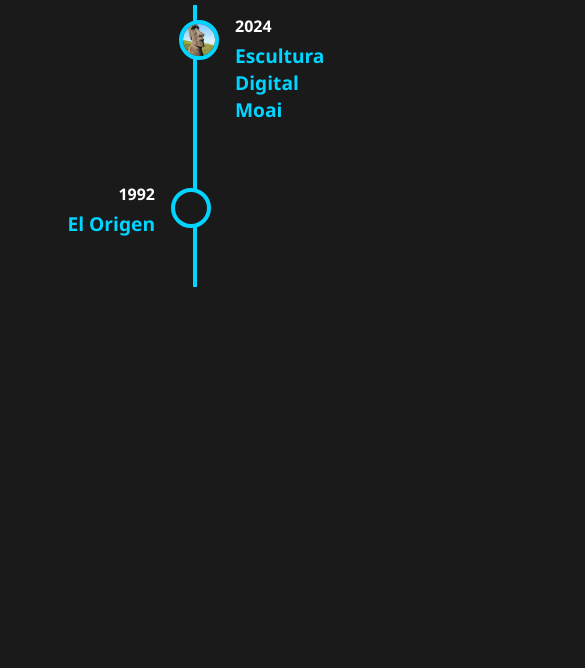
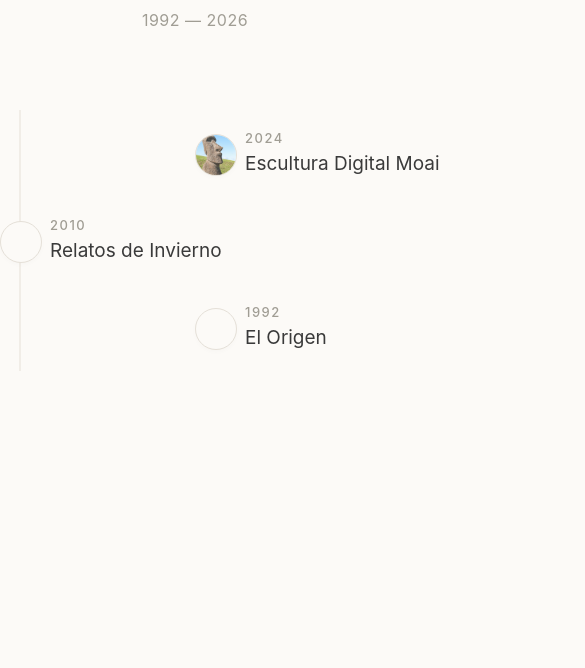
Before and after one commit to angelsima/asimonmarquez, a plain HTML site: page time-line.html in a window 390 px wide. Shown: the part 176-844 px from the top of the page, 585 px wide, since content can reach past the window. Drawn offline with Linux system fonts and the light colour scheme.

Commit message:
Update time-line.html

```diff
--- a/time-line.html
+++ b/time-line.html
@@ -3,161 +3,210 @@
 <head>
     <meta charset="UTF-8">
     <meta name="viewport" content="width=device-width, initial-scale=1.0">
-    <title>Mi Archivo Creativo - Moai</title>
+    <title>Archivo Creativo | 1992</title>
     <style>
         :root {
-            --bg-color: #1a1a1a;
-            --accent-color: #00d4ff;
-            --text-color: #ffffff;
-            --line-width: 4px;
+            /* Paleta Orgánica y Serena */
+            --bg-color: #fcfaf7;       /* Blanco lino, muy relajante */
+            --line-color: #e5e0d8;     /* Arena suave para la línea */
+            --accent-color: #8c8c73;   /* Verde oliva grisáceo (sereno) */
+            --text-main: #3a3a3a;      /* Gris grafito suave, no negro */
+            --text-secondary: #a09d94; /* Gris arcilla para fechas */
+            --card-bg: #ffffff;
         }
 
         body {
             background-color: var(--bg-color);
-            color: var(--text-color);
-            font-family: 'Segoe UI', Tahoma, Geneva, Verdana, sans-serif;
+            color: var(--text-main);
+            font-family: -apple-system, "Segoe UI", Roboto, Helvetica, sans-serif;
             margin: 0;
-            padding: 50px 0;
+            padding: 100px 0;
             display: flex;
             flex-direction: column;
             align-items: center;
+            -webkit-font-smoothing: antialiased;
         }
 
-        h1 { margin-bottom: 5px; }
-        .subtitle { margin-top: 0; margin-bottom: 40px; color: #888; }
+        h1 {
+            font-size: 32px;
+            font-weight: 300; /* Más ligero para dar aire */
+            letter-spacing: 1px;
+            margin-bottom: 10px;
+            color: var(--text-main);
+        }
 
-        /* La línea central */
+        .subtitle {
+            font-size: 16px;
+            color: var(--text-secondary);
+            margin-bottom: 80px;
+            letter-spacing: 0.5px;
+        }
+
         .timeline-container {
             position: relative;
             width: 100%;
-            max-width: 800px;
+            max-width: 850px;
         }
 
+        /* Línea central muy sutil */
         .timeline-container::after {
             content: '';
             position: absolute;
-            width: var(--line-width);
-            background-color: var(--accent-color);
+            width: 1px; /* Más fina aún */
+            background-color: var(--line-color);
             top: 0;
             bottom: 0;
             left: 50%;
-            margin-left: -2px;
+            transform: translateX(-50%);
             z-index: 1;
         }
 
-        /* Contenedor de cada evento */
         .event {
-            padding: 10px 40px;
+            padding: 20px 60px;
             position: relative;
-            background-color: inherit;
             width: 50%;
             box-sizing: border-box;
             cursor: pointer;
             z-index: 2;
         }
 
-        /* Reemplazamos el círculo original por un contenedor para la miniatura */
-        .event::after {
-            display: none; /* Ocultamos el círculo anterior */
+        /* Contenedor del Círculo/Miniatura */
+        .thumbnail-circle {
+            position: absolute;
+            width: 40px;
+            height: 40px;
+            background-color: var(--bg-color);
+            border: 1px solid var(--line-color); /* Borde fino */
+            border-radius: 50%;
+            z-index: 3;
+            top: 24px;
+            overflow: hidden;
+            transition: all 0.5s cubic-bezier(0.2, 1, 0.3, 1);
+            box-shadow: 0 2px 5px rgba(0,0,0,0.02);
         }
 
-        /* Nuevo contenedor de miniatura/círculo */
-        .thumbnail-circle {
-            position: absolute;
-            width: 32px; /* Un poco más grande para la miniatura */
-            height: 32px;
-            background-color: var(--bg-color);
-            border: 4px solid var(--accent-color);
-            border-radius: 50%;
-            z-index: 3;
-            transition: transform 0.3s ease, background-image 0.3s ease;
-            top: 15px; /* Alineación vertical */
-            overflow: hidden; /* Importante para la imagen redondeada */
-        }
+        .left .thumbnail-circle { right: -20px; }
+        .right .thumbnail-circle { left: -20px; }
 
-        /* Alternancia izquierda/derecha para el círculo */
-        .left .thumbnail-circle { right: -16px; }
-        .right .thumbnail-circle { left: -16px; }
-
-        /* Estilo de la imagen miniatura */
         .thumbnail-circle img {
             width: 100%;
             height: 100%;
-            object-fit: cover; /* Ajusta la imagen al círculo sin deformarla */
-            transition: opacity 0.3s ease;
+            object-fit: cover;
+            opacity: 0.8; /* Ligeramente desaturada hasta que se pulsa */
+            transition: opacity 0.3s;
         }
 
-        /* Alternancia izquierda/derecha para el texto */
         .left { left: 0; text-align: right; }
         .right { left: 50%; text-align: left; }
 
-        /* Contenido oculto que se expande */
+        /* Contenido Expandible */
         .content {
-            padding: 20px;
-            background: #2a2a2a;
-            border-radius: 8px;
+            background: var(--card-bg);
+            padding: 0 20px;
+            border-radius: 12px;
             max-height: 0;
             overflow: hidden;
-            transition: max-height 0.5s ease, opacity 0.5s ease;
             opacity: 0;
-            box-shadow: 0 4px 15px rgba(0,0,0,0.5);
+            transition: all 0.6s cubic-bezier(0.2, 1, 0.3, 1);
+            box-shadow: 0 4px 20px rgba(0,0,0,0.03);
+            border: 1px solid rgba(0,0,0,0.03);
         }
 
         .event.active .content {
-            max-height: 1000px; /* Suficiente para la imagen grande y texto */
+            max-height: 1000px;
             opacity: 1;
-            margin-top: 10px;
+            padding: 30px;
+            margin-top: 15px;
         }
 
-        /* Efecto al activar el evento */
+        /* Estado Activo: Suave resaltado */
         .event.active .thumbnail-circle {
-            transform: scale(1.3);
-            background-color: var(--accent-color);
+            border-color: var(--accent-color);
+            transform: scale(1.1);
+            box-shadow: 0 0 0 6px rgba(140, 140, 115, 0.05);
         }
 
-        /* Imagen grande dentro del contenido expandido */
-        .content .large-image {
-            width: 100%;
-            border-radius: 5px;
-            margin-top: 15px;
-            display: block; /* Solo se muestra cuando el evento está activo */
+        .event.active .thumbnail-circle img {
+            opacity: 1;
         }
 
-        .event h2 { margin: 0; font-size: 1.2rem; color: var(--accent-color); }
-        .date { font-weight: bold; margin-bottom: 5px; display: block; }
-        .content p { font-size: 0.95rem; line-height: 1.6; color: #ccc; }
+        .event h2 {
+            margin: 0;
+            font-size: 19px;
+            font-weight: 400;
+            color: var(--text-main);
+            transition: color 0.3s;
+        }
+
+        .date {
+            font-size: 13px;
+            font-weight: 500;
+            color: var(--text-secondary); /* Fecha discreta */
+            letter-spacing: 1.5px;
+            margin-bottom: 6px;
+            display: block;
+        }
+
+        .event.active .date {
+            color: var(--accent-color); /* Solo resalta al abrir */
+        }
+
+        .content p {
+            font-size: 15px;
+            line-height: 1.7;
+            color: #666;
+            margin-bottom: 0;
+        }
+
+        .large-image {
+            width: 100%;
+            border-radius: 6px;
+            margin-top: 20px;
+            display: block;
+        }
+
+        /* Ajuste móvil */
+        @media (max-width: 600px) {
+            .timeline-container::after { left: 20px; }
+            .event { width: 100%; text-align: left !important; padding-left: 50px; }
+            .left .thumbnail-circle, .right .thumbnail-circle { left: 0px; }
+        }
     </style>
 </head>
 <body>
 
     <h1>Archivo Creativo</h1>
-    <p class="subtitle">Desde 1992 hasta hoy</p>
+    <p class="subtitle">1992 — 2026</p>
 
     <div class="timeline-container">
 
         <div class="event right" onclick="toggleEvent(this)">
             <div class="thumbnail-circle">
-                <img src="img/moai.jpg" alt="Miniatura Moai">
+                <img src="img/moai.jpg" alt="Moai">
             </div>
-
             <span class="date">2024</span>
             <h2>Escultura Digital Moai</h2>
-
             <div class="content">
-                <p>Este proyecto fue un estudio detallado de la forma y textura de los moáis de Rapa Nui. <br>
-                Comencé con bocetos a mano y luego utilicé software de escultura digital para recrear la figura con precisión, enfocándome en el envejecimiento de la piedra.</p>
-
-                <img src="img/moai.jpg" alt="Moai Renderizado" class="large-image">
+                <p>Un ejercicio de paciencia y observación sobre la erosión del tiempo en la piedra volcánica.</p>
+                <img src="img/moai.jpg" alt="Moai Full" class="large-image">
             </div>
         </div>
 
         <div class="event left" onclick="toggleEvent(this)">
-            <div class="thumbnail-circle">
-                </div>
+            <div class="thumbnail-circle"></div>
+            <span class="date">2010</span>
+            <h2>Relatos de Invierno</h2>
+            <div class="content">
+                <p>Una breve antología de textos escritos durante mi estancia en el norte, buscando capturar la quietud del paisaje nevado.</p>
+            </div>
+        </div>
+
+        <div class="event right" onclick="toggleEvent(this)">
+            <div class="thumbnail-circle"></div>
             <span class="date">1992</span>
             <h2>El Origen</h2>
             <div class="content">
-                <p>Primeros bocetos y dibujos en papel. Aquí empezó todo el viaje creativo con mis primeras libretas de dibujo.</p>
+                <p>Las primeras libretas. El inicio de la curiosidad por las formas y las historias.</p>
             </div>
         </div>
 
@@ -165,11 +214,10 @@
 
     <script>
         function toggleEvent(element) {
-            // Descomenta lo siguiente si quieres que solo haya un evento abierto a la vez:
-            // document.querySelectorAll('.event').forEach(el => {
-            //     if (el !== element) el.classList.remove('active');
-            // });
-
+            // Cerramos otros para mantener la serenidad visual
+            document.querySelectorAll('.event').forEach(el => {
+                if (el !== element) el.classList.remove('active');
+            });
             element.classList.toggle('active');
         }
     </script>
```
